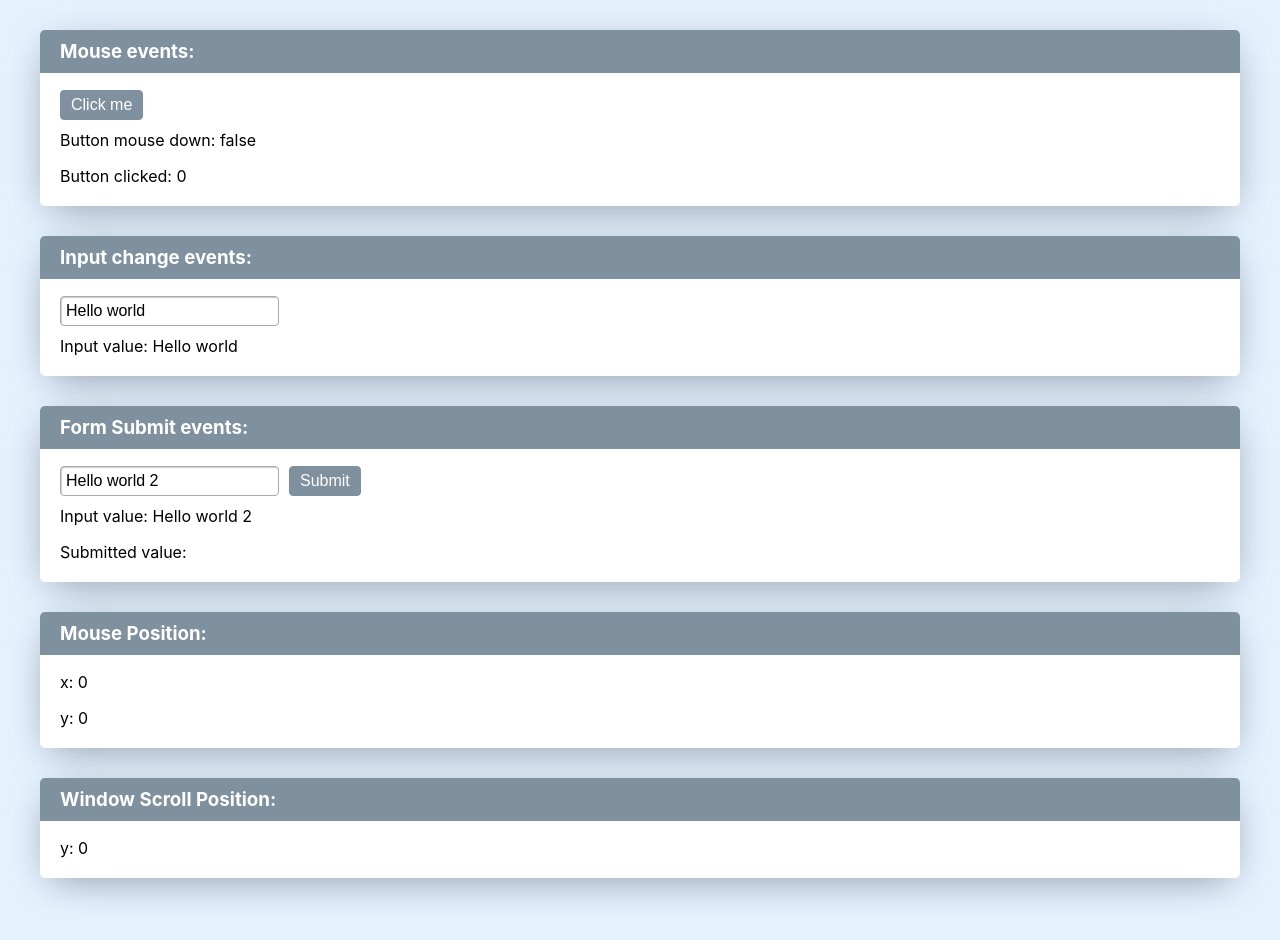
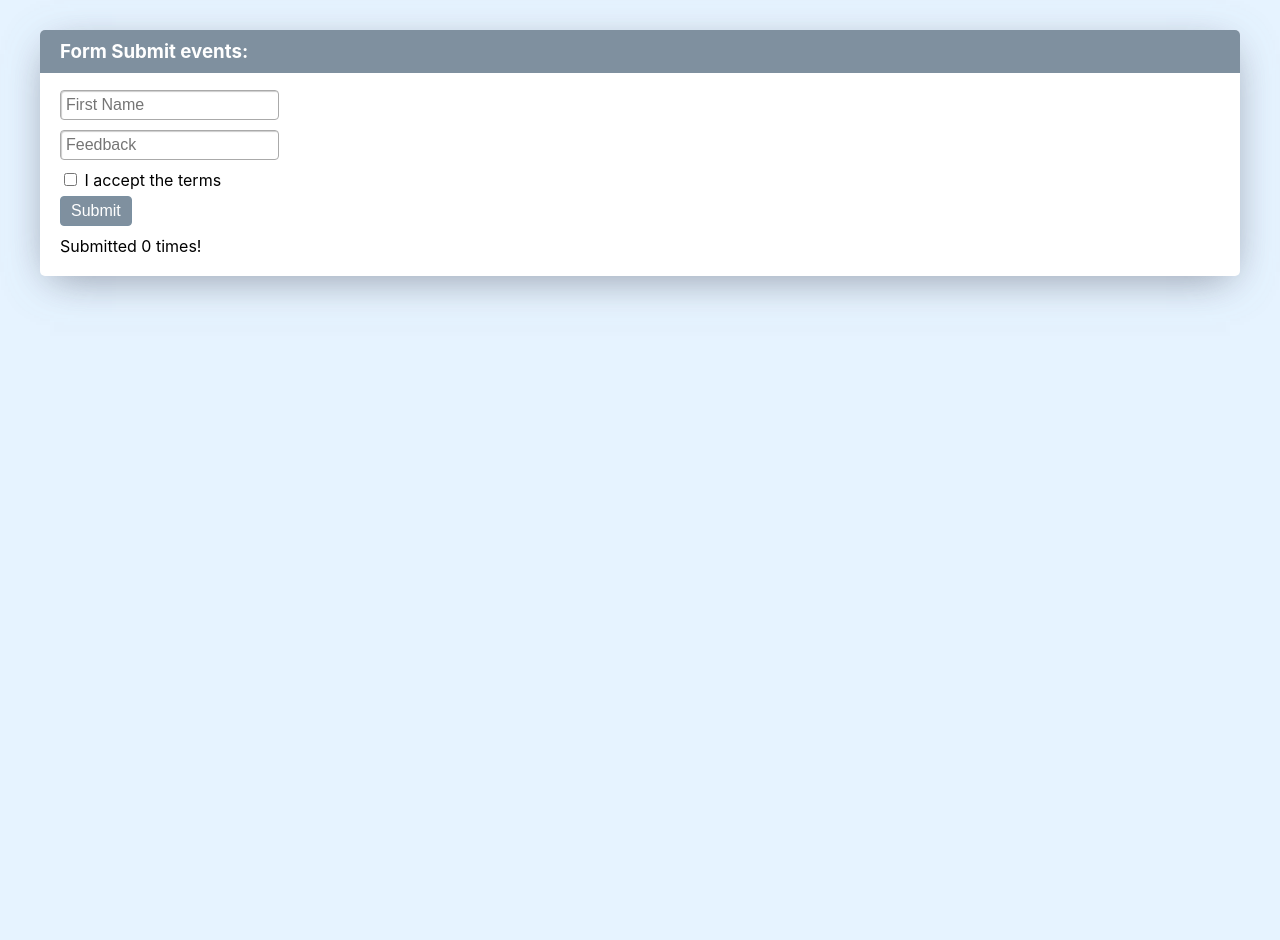
Before and after one commit to matrizlab/npx01, a React (Create React App) app: page / in a window 1280 px wide. Shown: the top 940 px of the page. Built offline with nearby package versions, Linux system fonts and the light colour scheme.

Commit message:
s2.2: form validation

```diff
--- a/src/App.js
+++ b/src/App.js
@@ -1,15 +1,13 @@
 import React from "react";
 import "./App.css";
 
-import InputEvents from "./events/InputEvents";
-import MovementEvents from "./events/MovementEvents";
+import FormValidation from "./FormValidation";
 import "./events/Events.css";
 
 function App() {
   return (
     <div className="App">
-      <InputEvents />
-      <MovementEvents />
+      <FormValidation />
     </div>
   );
 }
--- /dev/null
+++ b/src/FormValidation.js
@@ -0,0 +1,123 @@
+import React, { Component } from "react";
+
+class FormValidation extends Component {
+  constructor(props) {
+    super(props);
+
+    this.state = {
+      firstName: "",
+      feedback: "",
+      acceptedTerms: false,
+      validationErrors: {},
+      submitted: 0
+    };
+
+    this.handleOnChange = this.handleOnChange.bind(this);
+    this.handleOnSubmit = this.handleOnSubmit.bind(this);
+    this.validateFields = this.validateFields.bind(this);
+  }
+
+  handleOnChange(e) {
+    const target = e.target;
+    const name = target.name;
+    const value =
+      target.type === "text" ? target.value : target.checked; // !this.state.acceptedTerms
+
+    this.setState({
+      [name]: value
+    });
+  }
+
+  handleOnSubmit(e) {
+    e.preventDefault();
+
+    const isFormvalid = this.validateFields();
+
+    if (isFormvalid) {
+      this.setState(state => {
+        return {
+          submitted: state.submitted + 1
+        };
+      });
+    }
+  }
+
+  validateFields() {
+    const { firstName, feedback, acceptedTerms } = this.state;
+
+    const errors = {};
+
+    if (!firstName) {
+      errors["firstName"] = "First Name cannot be empty";
+    }
+    if (!feedback) {
+      errors["feedback"] = "Feedback cannot be empty";
+    } else if (feedback && feedback.length < 5) {
+      errors["feedback"] = "Feedback should have at least 5 characters";
+    }
+    if (!acceptedTerms) {
+      errors["acceptedTerms"] = "Please accept terms";
+    }
+
+    this.setState({
+      validationErrors: errors
+    });
+
+    return Object.keys(errors).length === 0;
+  }
+
+  render() {
+    const {
+      firstName: firstNameError,
+      feedback: feedbackError,
+      acceptedTerms: acceptedTermsError
+    } = this.state.validationErrors;
+    return (
+      <>
+        <section>
+          <h3>Form Submit events:</h3>
+          <form onSubmit={this.handleOnSubmit}>
+            <label>
+              <span class="error">{firstNameError}</span>
+              <input
+                type="text"
+                name="firstName"
+                placeholder="First Name"
+                value={this.state.firstName}
+                onChange={this.handleOnChange}
+              />
+            </label>
+
+            <label>
+              <span class="error">{feedbackError}</span>
+              <input
+                type="text"
+                name="feedback"
+                placeholder="Feedback"
+                value={this.state.feedback}
+                onChange={this.handleOnChange}
+              />
+            </label>
+
+            <label>
+              <span class="error">{acceptedTermsError}</span>
+              <input
+                type="checkbox"
+                name="acceptedTerms"
+                checked={this.state.acceptedTerms}
+                onChange={this.handleOnChange}
+              />{" "}
+              I accept the terms
+            </label>
+
+            <button type="submit">Submit</button>
+
+            <p>Submitted {this.state.submitted} times!</p>
+          </form>
+        </section>
+      </>
+    );
+  }
+}
+
+export default FormValidation;
```
